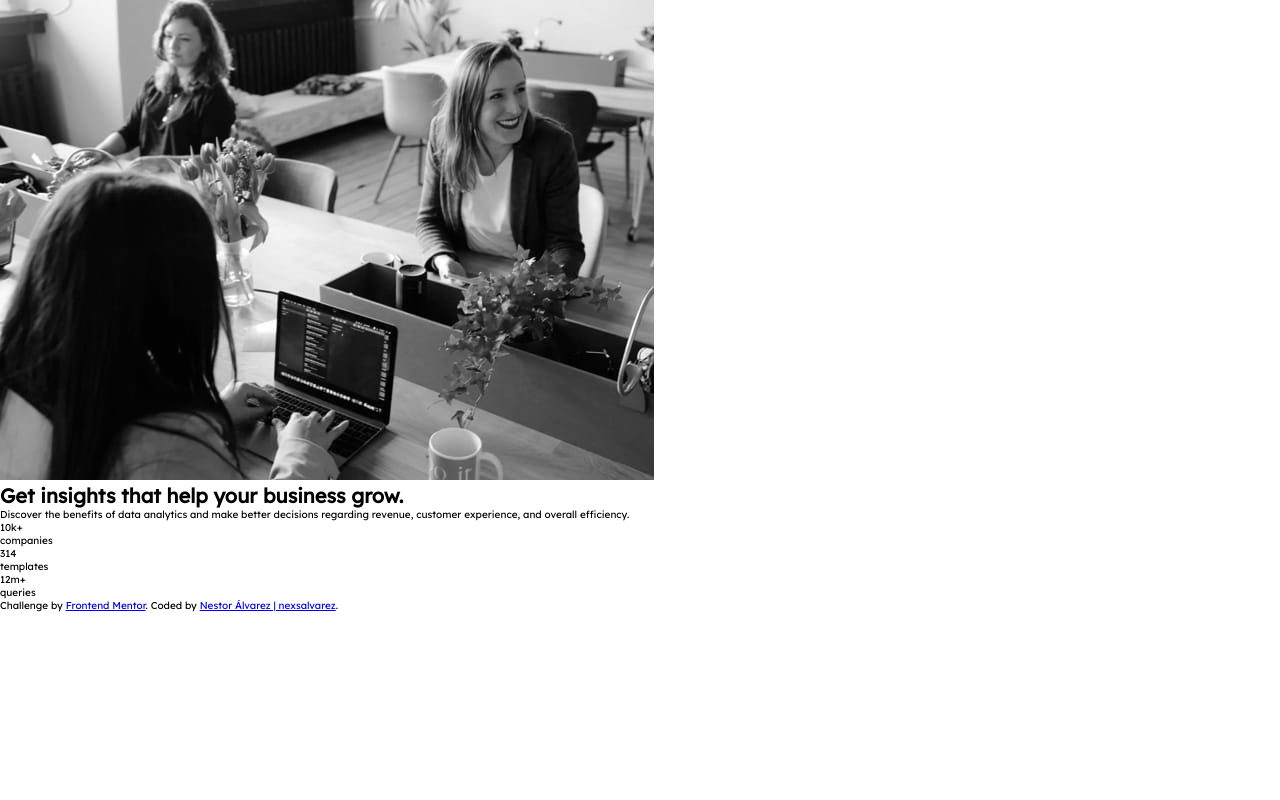
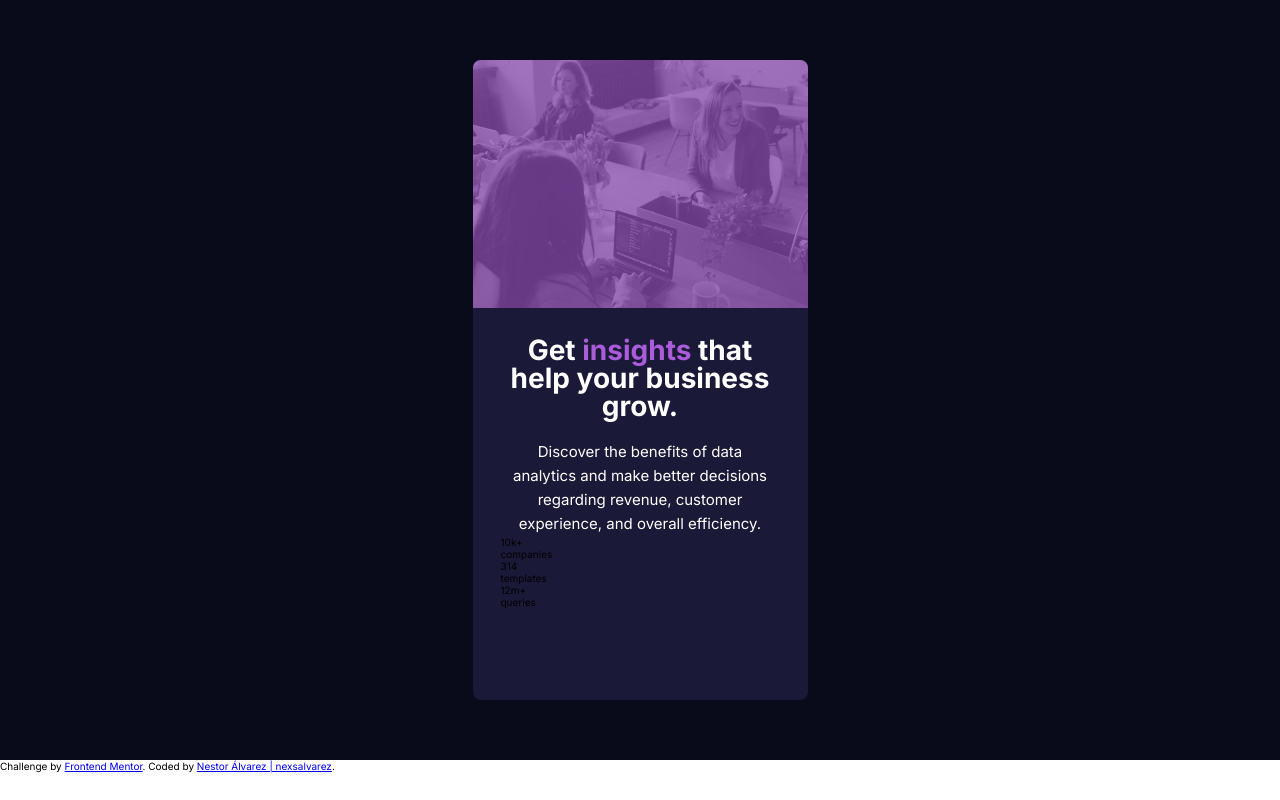
Before and after one commit to nexsalvarez/stats-preview-card-component, a plain HTML site: page index.html in a window 1280 px wide. Drawn offline with Linux system fonts and the light colour scheme.

Commit message:
Primera parte de los estilos de la tarjeta

```diff
--- a/CSS/styles.css
+++ b/CSS/styles.css
@@ -17,5 +17,63 @@ html {
 }
 body {
     font-family: 'Inter', sans-serif;
-    font-family: 'Lexend Deca', sans-serif;
+    /*font-family: 'Lexend Deca', sans-serif;*/
 }
+main {
+    width: 100vw;
+    min-height: 95vh;
+    display: grid;
+    place-content: center;
+    background-color: var(--very-dark-blue);
+    padding: 0 20px;
+    overflow: hidden;
+}
+
+/* Card Styles */
+
+.preview-card-container {
+    width: 335px;
+    height: 80vh;
+    display: grid;
+    grid-template-rows: 1fr 2fr;
+    grid-template-columns: 1fr;
+    background-color: var(--dark-desaturated-blue);
+    border-radius: 8px;
+    overflow: hidden;
+}
+.preview-card-container picture {
+    width: auto;
+    height: auto;
+    margin: 0;
+    padding: 0;
+    background-color: var(--soft-violet);
+}
+.preview-card-container img {
+    width: 100%;
+    height: 100%;
+    filter: opacity(0.4) brightness(0.6);
+}
+.preview-card--info {
+    width: auto;
+    height: auto;
+    padding: 28px;
+}
+.preview-card--info h1 {
+    font-size: 2.8rem;
+    font-weight: 700;
+    line-height: 2.8rem;
+    text-align: center;
+    color: var(--white);
+    margin-bottom: 20px;
+}
+.preview-card--info span {
+    color: var(--soft-violet);
+}
+.preview-card--info .card--info-p {
+    font-size: var(--md);
+    font-weight: 400;
+    line-height: 2.4rem;
+    color: var(--slightly-paragraph);
+    text-align: center;
+    padding: 0 8px;
+}
```
